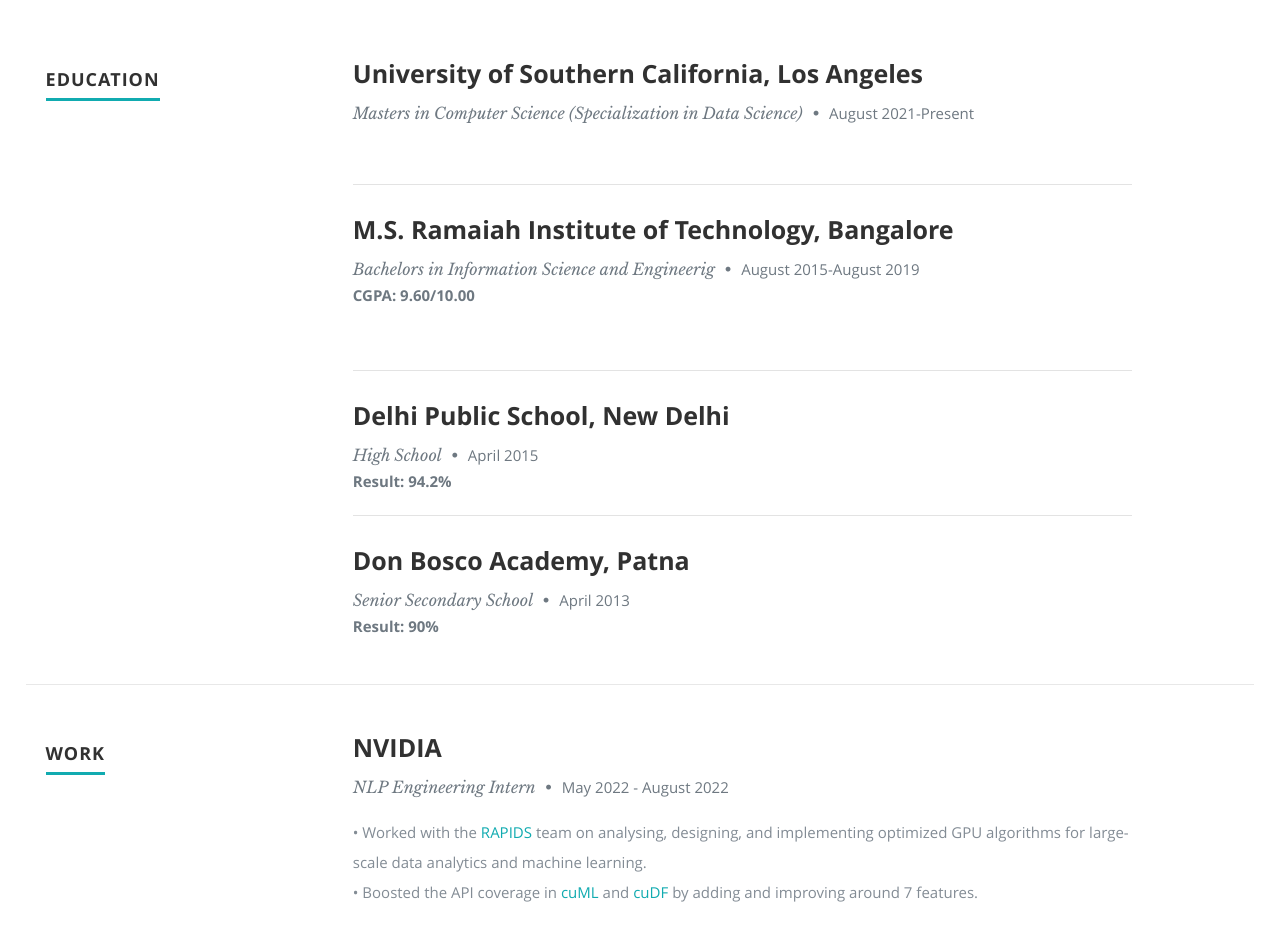
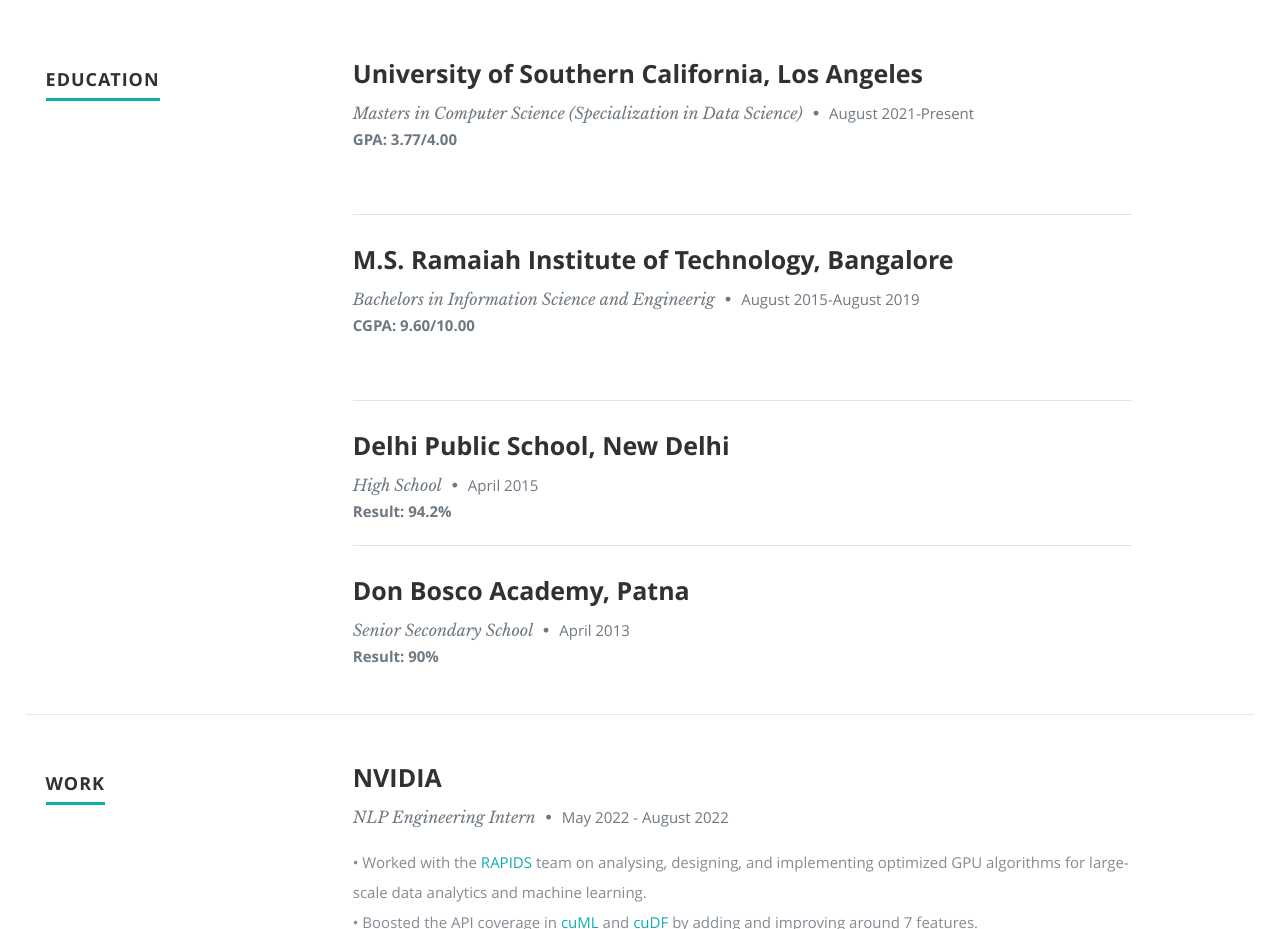
Before and after one commit to shaswat-indian/shaswat-indian.github.io, a plain HTML site: page index.html in a window 1280 px wide. Shown: the part 1380-2309 px from the top of the page. Drawn offline with nearby package versions, Linux system fonts and the light colour scheme.

Commit message:
Updated Fall 2022 GPA

```diff
--- a/index.html
+++ b/index.html
@@ -179,7 +179,7 @@
 
                   <a href="https://www.cs.usc.edu/" target="_blank"><h3>University of Southern California, Los Angeles</h3></a>
                   <p class="info">Masters in Computer Science (Specialization in Data Science) <span>&bull;</span> <em
-                        class="date">August 2021-Present<br><b><!-- GPA --></b></em></p><br>
+                        class="date">August 2021-Present<br><b>GPA: 3.77/4.00</b></em></p><br>
                   <hr>
                   <!--
 
```
Also changed, not shown: 1 other file.
